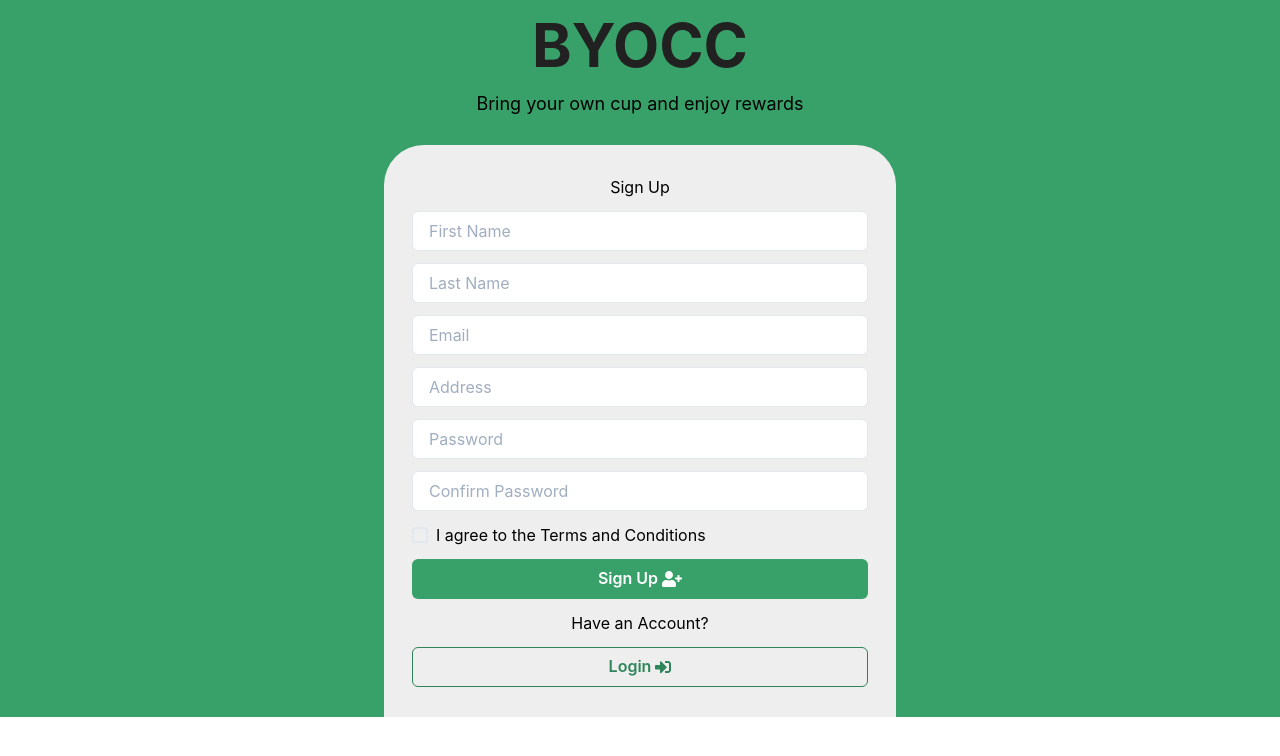
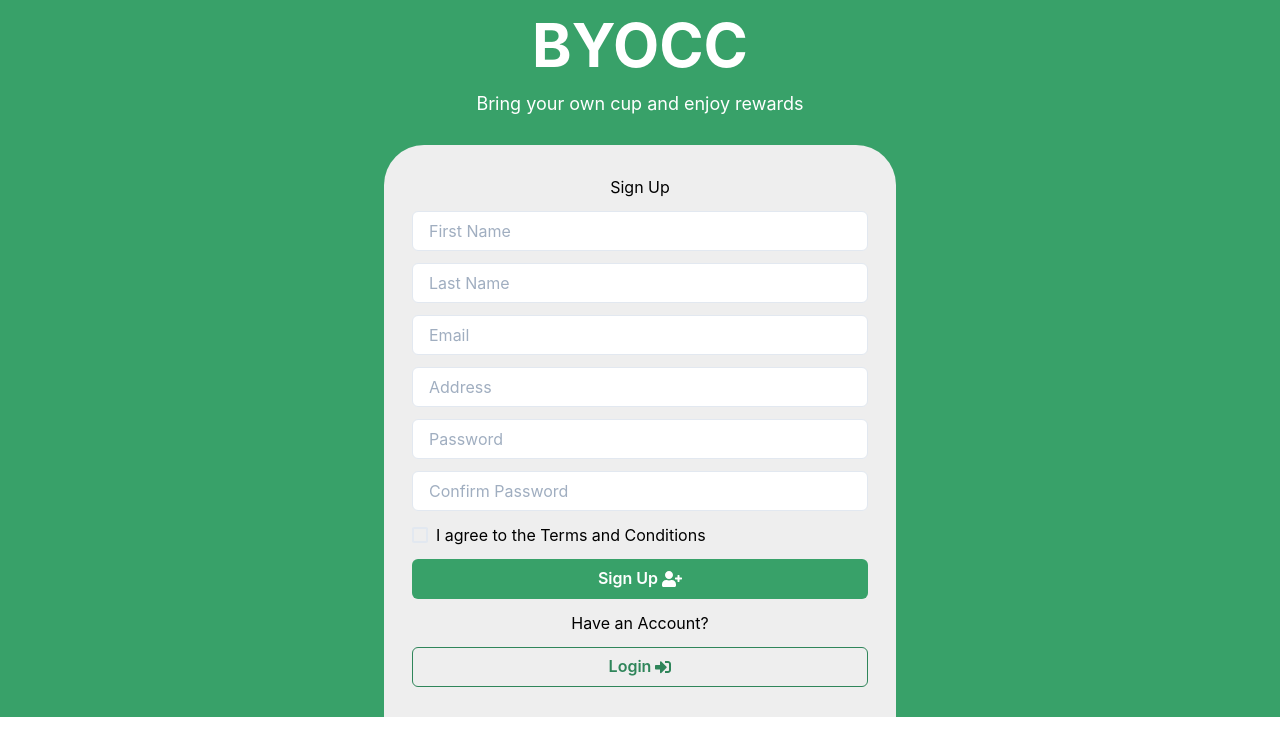
Before and after one commit to shadmansaalim/BYOCC-Hackacthon-2021, a Next.js app: page /signup in a window 1280 px wide. Shown: the top 756 px of the page. Built offline with nearby package versions, Linux system fonts and the light colour scheme; no server answers.

Commit message:
fix: title color

```diff
--- a/src/components/AuthContainer/index.js
+++ b/src/components/AuthContainer/index.js
@@ -8,8 +8,8 @@ const AuthContainer = ({ children, handleSubmit }) => {
       backgroundColor='rgb(56, 161, 105)'
       color='#fff'
     >
-      <Box color='#000'>
-        <Text fontSize='6xl' fontWeight='bold' color='#212121'>
+      <Box color='#fff'>
+        <Text fontSize='6xl' fontWeight='bold'>
           BYOCC
         </Text>
         <Text fontSize='lg'>Bring your own cup and enjoy rewards</Text>
```
